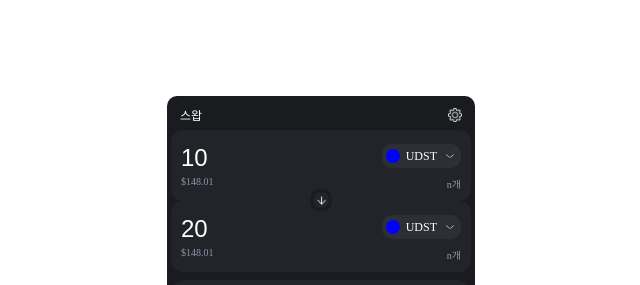
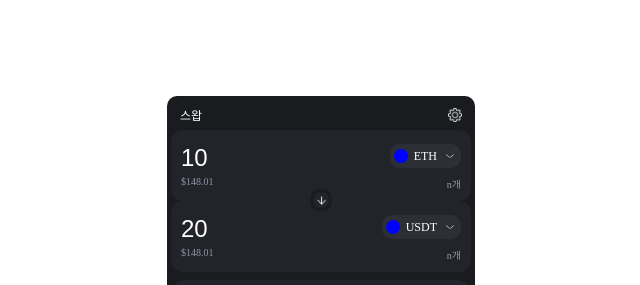
Before and after one commit to Bae0203/UniswapV2, a React (Create React App) app: page / in a window 1280 px wide. Shown: the top 285 px of the page, without its empty margins (319-959 px from the left). Built offline with nearby package versions, Linux system fonts and the light colour scheme.

Commit message:
fix : 토큰 이름 추가

```diff
--- a/src/components/common/TokenInput/index.tsx
+++ b/src/components/common/TokenInput/index.tsx
@@ -1,5 +1,6 @@
 import React from "react";
 import useModal from "../../../util/hooks/useModal";
+import useTokenList from "../../../util/hooks/useTokenList";
 import * as S from "./style";
 
 interface ITokenInputProps {
@@ -10,6 +11,7 @@ interface ITokenInputProps {
 
 const TokenInput = ({ idx, value, onChange, ...props }: ITokenInputProps) => {
   const { setActiveModal, setModalIndex } = useModal();
+  const { activeToken } = useTokenList();
 
   return (
     <S.MainWrap>
@@ -31,7 +33,7 @@ const TokenInput = ({ idx, value, onChange, ...props }: ITokenInputProps) => {
           }}
         >
           <S.TokenImg />
-          <S.TokenName>UDST</S.TokenName>
+          <S.TokenName>{activeToken[idx]}</S.TokenName>
           <S.OpenTokenListBtn />
         </S.TokenBtn>
         <S.PriceContext isRight>n개</S.PriceContext>
```
